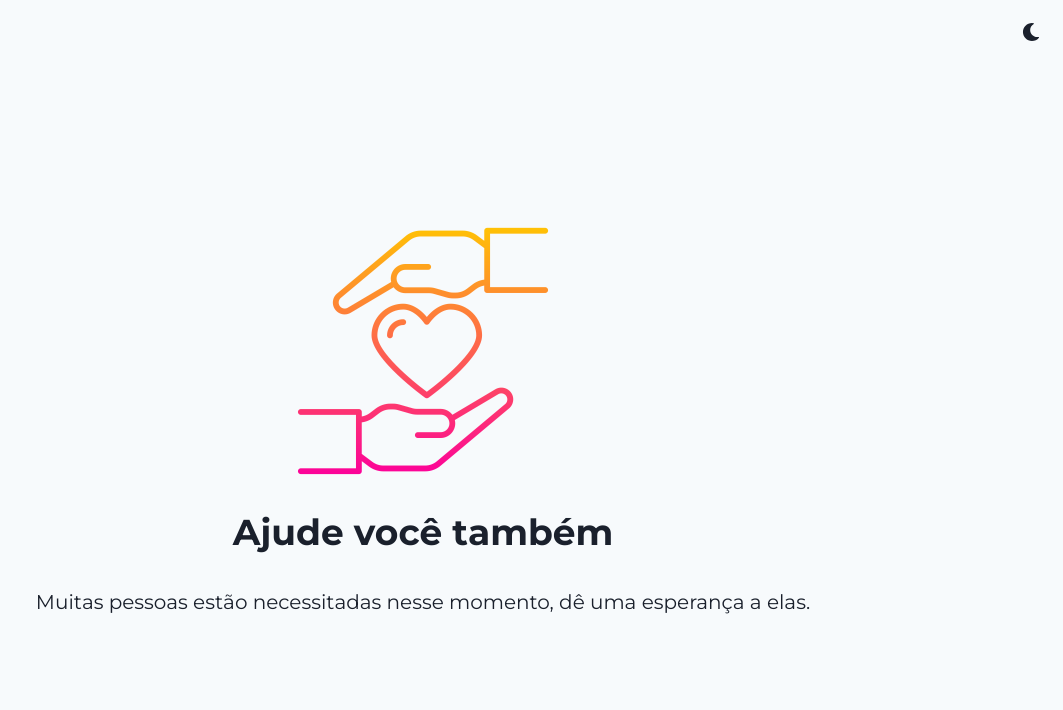
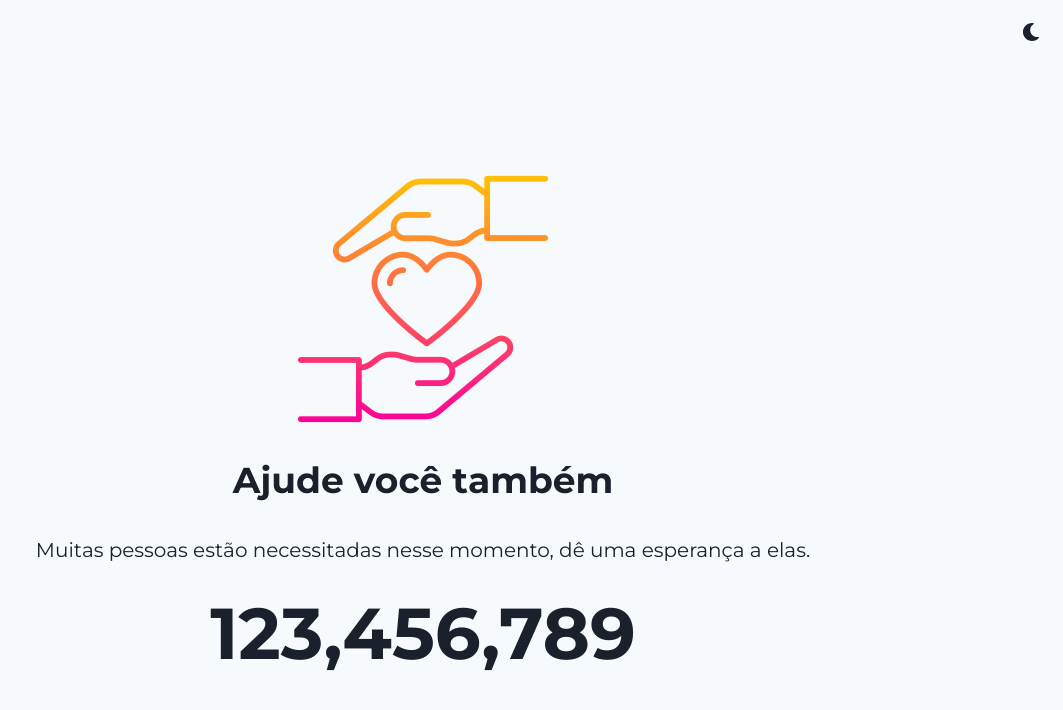
Before and after one commit to TiagoEmanuel8/Caminho-de-Esperanca, a React (Create React App) app in the folder frontend/: page / in a window 1280 px wide. Shown: the top 710 px of the page, without its empty margins (217-1280 px from the left). Built offline with nearby package versions, Linux system fonts and the light colour scheme.

Commit message:
feat: implementando função de contador

```diff
--- a/frontend/package.json
+++ b/frontend/package.json
@@ -15,11 +15,13 @@
     "@types/react": "^18.2.6",
     "@types/react-dom": "^18.2.4",
     "framer-motion": "^6.5.1",
+    "graphql-ws": "^5.13.1",
     "react": "^18.2.0",
     "react-dom": "^18.2.0",
     "react-icons": "^3.11.0",
     "react-scripts": "5.0.1",
     "typescript": "^4.9.5",
+    "urql": "^4.0.2",
     "web-vitals": "^2.1.4"
   },
   "scripts": {
--- a/frontend/src/App.tsx
+++ b/frontend/src/App.tsx
@@ -14,6 +14,7 @@ import {
 } from "@chakra-ui/react"
 import { ColorModeSwitcher } from "./ColorModeSwitcher"
 import { Logo } from "./Logo"
+import { Counter } from './donation/Counter';
 
 const theme = extendTheme({
   fonts: {
@@ -33,6 +34,11 @@ export const App = () => (
           <Text>
             Muitas pessoas estão necessitadas nesse momento, dê uma esperança a elas.
           </Text>
+
+          <Heading as="h2" size="4xl">
+            <Counter from={0} to={123456789} />
+          </Heading>
+
         </VStack>
       </Grid>
     </Box>
--- /dev/null
+++ b/frontend/src/donation/Counter.tsx
@@ -0,0 +1,27 @@
+import { animate } from 'framer-motion';
+import React, { useEffect, useRef } from 'react';
+
+interface Props {
+  from: number;
+  to: number;
+}
+
+export const Counter = ({ from, to }: Props) => {
+  const nodeRef = useRef<HTMLDivElement>(null);
+
+  useEffect(() => {
+    const node = nodeRef.current;
+    if (node) {
+      const controls = animate(from, to, {
+        duration: 1,
+        onUpdate(value) {
+          node.textContent = parseInt(value.toFixed(0)).toLocaleString();
+        },
+      });
+
+      return () => controls.stop();
+    }
+  }, [from, to]);
+
+  return <div ref={nodeRef} />;
+};
```
Also changed, not shown: 1 other file (tests, documents, lock files or other folders).
